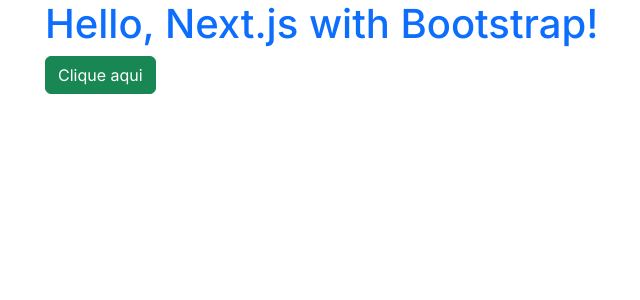
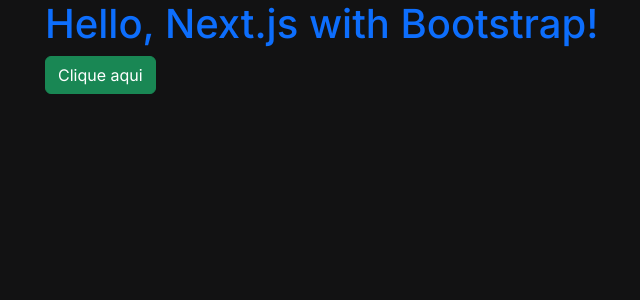
Before and after one commit to henriqueluza/termo, a Next.js app: page / in a window 1280 px wide. Shown: the top 300 px of the page, without its empty margins (37-677 px from the left). Built offline with nearby package versions, Linux system fonts and the light colour scheme.

Commit message:
Adiciona código no arquivo globals.css

```diff
--- a/src/app/globals.css
+++ b/src/app/globals.css
@@ -1,27 +1,13 @@
 :root {
-  --background: #ffffff;
-  --foreground: #171717;
-}
-
-@media (prefers-color-scheme: dark) {
-  :root {
-    --background: #0a0a0a;
-    --foreground: #ededed;
-  }
-}
-
-html,
-body {
-  max-width: 100vw;
-  overflow-x: hidden;
-}
-
-body {
-  color: var(--foreground);
-  background: var(--background);
-  font-family: Arial, Helvetica, sans-serif;
-  -webkit-font-smoothing: antialiased;
-  -moz-osx-font-smoothing: grayscale;
+  --cor-fundo: #121213;
+  --cor-texto: #ffffff;
+  --cor-borda: #3a3a3c;
+  --cor-vazia: #121213;
+  --cor-errada: #3a3a3c;
+  --cor-posicao-errada: #b59f3b;
+  --cor-correta: #538d4e;
+  --cor-tecla: #818384;
+  --cor-titulo: #ffffff;
 }
 
 * {
@@ -30,13 +16,163 @@
   margin: 0;
 }
 
-a {
-  color: inherit;
-  text-decoration: none;
+html,
+body {
+  max-width: 100vw;
+  overflow-x: hidden;
+  height: 100%;
 }
 
-@media (prefers-color-scheme: dark) {
-  html {
-    color-scheme: dark;
+body {
+  color: var(--cor-texto);
+  background-color: var(--cor-fundo);
+  display: flex;
+  flex-direction: column;
+  min-height: 100vh;
+}
+
+.game-title {
+  font-size: 2.2rem;
+  font-weight: bold;
+  text-align: center;
+  text-transform: uppercase;
+  letter-spacing: 0.15em;
+  color: var(--cor-titulo);
+}
+
+.navbar {
+  border-bottom: 1px solid var(--cor-borda);
+}
+
+.board-container {
+  display: flex;
+  justify-content: center;
+  align-items: center;
+  flex-grow: 1;
+  margin: 0 auto;
+  padding: 10px;
+}
+
+.board {
+  display: grid;
+  grid-template-rows: repeat(6, 1fr);
+  grid-gap: 5px;
+  padding: 10px;
+  box-sizing: border-box;
+  width: 330px;
+  height: 390px;
+}
+
+.board-row {
+  display: grid;
+  grid-template-columns: repeat(5, 1fr);
+  grid-gap: 5px;
+}
+
+.board-tile {
+  width: 100%;
+  display: inline-flex;
+  justify-content: center;
+  align-items: center;
+  font-size: 2rem;
+  line-height: 1;
+  font-weight: bold;
+  vertical-align: middle;
+  text-transform: uppercase;
+  border: 2px solid var(--cor-borda);
+  user-select: none;
+  aspect-ratio: 1 / 1;
+}
+
+.keyboard {
+  margin: 20px auto;
+  max-width: 500px;
+}
+
+.keyboard-row {
+  display: flex;
+  justify-content: center;
+  margin: 5px 0;
+  touch-action: manipulation;
+}
+
+.key {
+  font-weight: bold;
+  border: 0;
+  padding: 0;
+  margin: 0 4px;
+  height: 58px;
+  border-radius: 4px;
+  cursor: pointer;
+  user-select: none;
+  background-color: var(--cor-tecla);
+  color: var(--cor-texto);
+  flex: 1;
+  text-transform: uppercase;
+  display: flex;
+  justify-content: center;
+  align-items: center;
+  font-size: 0.8rem;
+  min-width: 20px;
+}
+
+.key-wide {
+  flex: 1.5;
+  font-size: 0.75rem;
+}
+
+.correct {
+  background-color: var(--cor-correta);
+  border-color: var(--cor-correta);
+  color: white;
+}
+
+.present {
+  background-color: var(--cor-posicao-errada);
+  border-color: var(--cor-posicao-errada);
+  color: white;
+}
+
+.absent {
+  background-color: var(--cor-errada);
+  border-color: var(--cor-errada);
+  color: white;
+}
+
+.animated {
+  animation: flip 0.5s ease;
+}
+
+@keyframes flip {
+  0% {
+    transform: scaleY(1);
+  }
+  50% {
+    transform: scaleY(0);
+  }
+  100% {
+    transform: scaleY(1);
   }
 }
+
+.shake {
+  animation: shake 0.2s ease-in-out;
+}
+
+@keyframes shake {
+  0% {
+    transform: translateX(0);
+  }
+  25% {
+    transform: translateX(5px);
+  }
+  50% {
+    transform: translateX(-5px);
+  }
+  75% {
+    transform: translateX(5px);
+  }
+  100% {
+    transform: translateX(0);
+  }
+}
```
